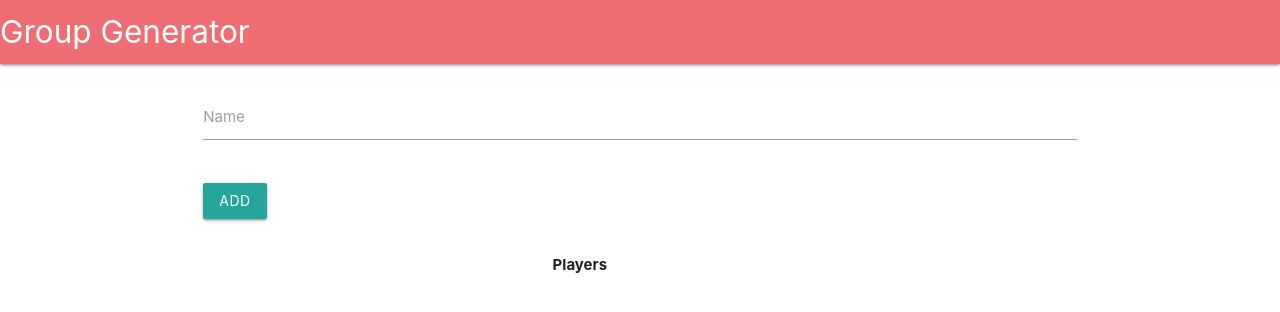
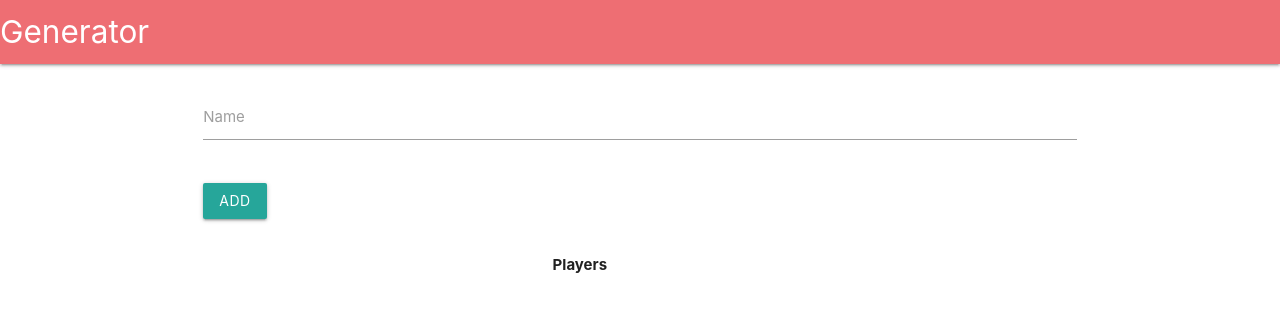
Before and after one commit to Tirthdt/GroupGenerator, a plain HTML site: page index.html in a window 1280 px wide. Drawn offline with nearby package versions, Linux system fonts and the light colour scheme.

Commit message:
Small change

```diff
--- a/index.html
+++ b/index.html
@@ -12,7 +12,7 @@
   <body>
     <nav>
       <div class="nav-wrapper">
-        <a href="#" class="brand-logo">Group Generator</a>
+        <a href="#" class="brand-logo">Generator</a>
       </div>
     </nav>
     <div class="container">
```
